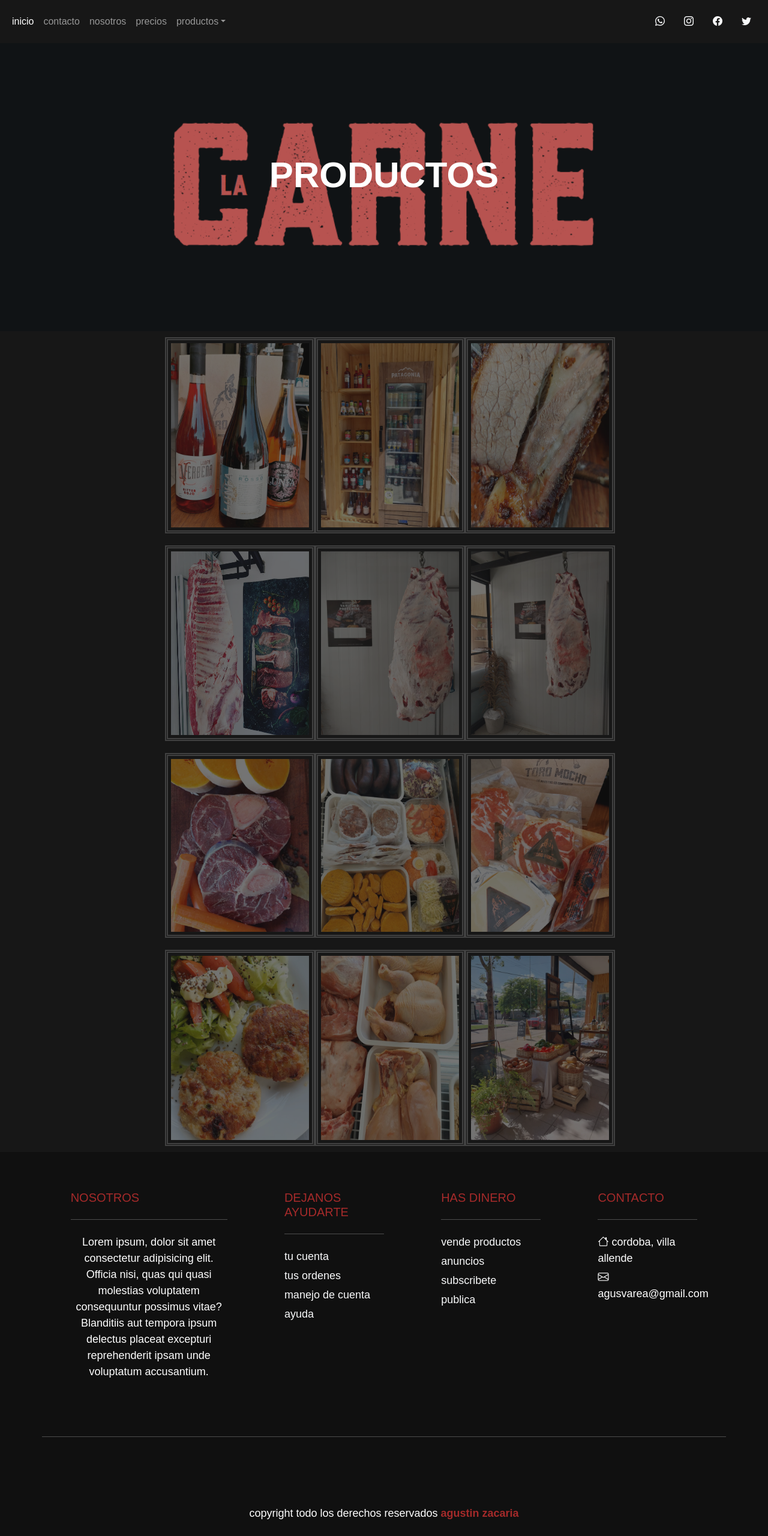
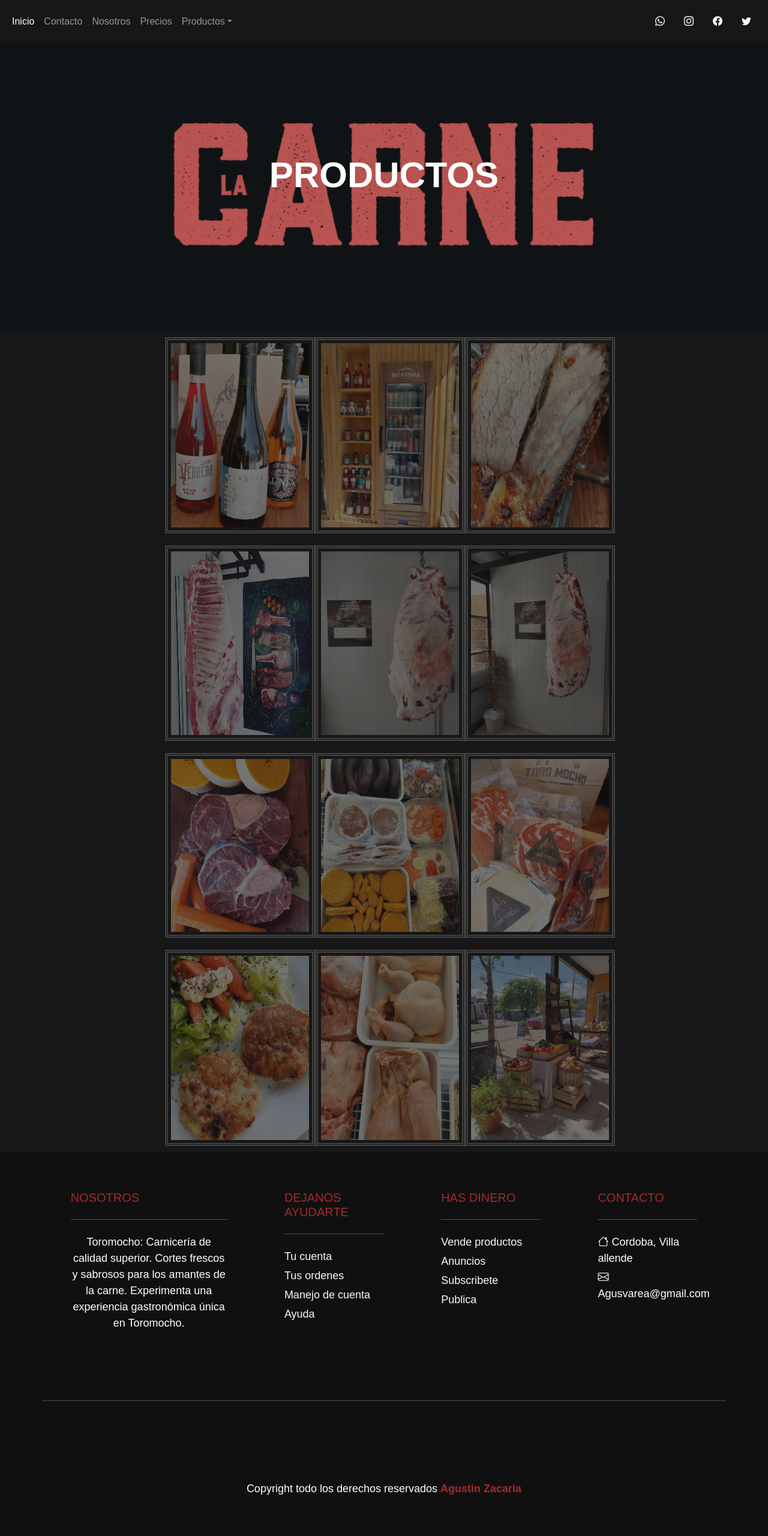
Before and after one commit to agusvarea/PreEntrega2AgustinZacaria, a website: page pages/productos.html in a window 1280 px wide. Shown: the top 2560 px of the page at 60% size. Drawn offline with nearby package versions, Linux system fonts and the light colour scheme.

Commit message:
correcciones

```diff
--- a/pages/productos.html
+++ b/pages/productos.html
@@ -23,28 +23,28 @@
           <div class="collapse navbar-collapse" id="menu">
             <ul class="navbar-nav me-auto">
               <li class="nav-item">
-                <a class="nav-link active" href="../index.html">inicio</a>
+                <a class="nav-link active" href="../index.html">Inicio</a>
               </li>
               <li class="nav-item">
-                <a class="nav-link" href="./contacto.html">contacto</a>
+                <a class="nav-link" href="./contacto.html">Contacto</a>
               </li>
               <li class="nav-item">
-                <a class="nav-link" href="./nosotros.html">nosotros</a>
+                <a class="nav-link" href="./nosotros.html">Nosotros</a>
               </li>
               <li class="nav-item">
-                <a class="nav-link" href="./precios.html">precios</a>
+                <a class="nav-link" href="./precios.html">Precios</a>
               </li>
               <li class="nav-item dropdown">
-                <a class="nav-link dropdown-toggle" href="#" id="navbardropdown" role="button" data-bs-toggle="dropdown" href="#">productos</a>
+                <a class="nav-link dropdown-toggle" href="#" id="navbardropdown" role="button" data-bs-toggle="dropdown" href="#">Productos</a>
                 <ul class="dropdown-menu bg-secundary">
                   <li>
-                    <a class="dropdown-item" href="./productos.html">carnes</a>
+                    <a class="dropdown-item" href="./productos.html">Carnes</a>
                   </li>
                   <li>
-                    <a class="dropdown-item" href="#">bebidas</a>
+                    <a class="dropdown-item" href="#">Bebidas</a>
                   </li>
                   <li>
-                    <a class="dropdown-item" href="#">verduras</a>
+                    <a class="dropdown-item" href="#">Verduras</a>
                   </li>
                 </ul>
               </li>
@@ -73,7 +73,7 @@
 
     </nav>
     <header class="content header">
-        <h1 class="title" data-aos="fade-up" data-aos-duration="3000">productos</h1>
+        <h1 class="title" data-aos="fade-up" data-aos-duration="3000">Productos</h1>
 
     </header>
     <main>
@@ -106,59 +106,58 @@
           <div class="col-md-3 col-lg-3 col-xl-3 mx-auto mt-3">
             <h5 class="text-uppercase mb-4 font-weght-bold" style="color: #a52a2a;">nosotros</h5>
             <hr class="mb-4">
-            <p class="text-center">Lorem ipsum, dolor sit amet consectetur adipisicing elit. Officia nisi,
-              quas qui quasi molestias voluptatem consequuntur possimus vitae? Blanditiis
-              aut tempora ipsum delectus placeat excepturi reprehenderit ipsam unde voluptatum accusantium.
+            <p class="text-center">Toromocho: Carnicería de calidad superior. Cortes frescos y sabrosos para los amantes de la carne.
+              Experimenta una experiencia gastronómica única en Toromocho.
             </p>
           </div>
           <div class="col-md-2 col-lg-2 col-xl-2 mx-auto mt-3">
             <h5 class="text-uppercase mb-4 font-weght-bold" style="color: #a52a2a;">dejanos ayudarte</h5>
             <hr class="mb-4">
             <p>
-              <a href="#" class="text-light">tu cuenta</a>
+              <a href="#" class="text-light">Tu cuenta</a>
             </p>
             <p>
-              <a href="#" class="text-light">tus ordenes</a>
+              <a href="#" class="text-light">Tus ordenes</a>
             </p>
             <p>
-              <a href="#" class="text-light">manejo de cuenta</a>
+              <a href="#" class="text-light">Manejo de cuenta</a>
             </p>
             <p>
-              <a href="#" class="text-light">ayuda</a>
+              <a href="#" class="text-light">Ayuda</a>
             </p>
           </div>
           <div class="col-md-2 col-lg-2 col-xl-2 mx-auto mt-3">
             <h5 class="text-uppercase mb-4 font-weght-bold" style="color: #a52a2a;">has dinero</h5>
             <hr class="mb-4">
             <p>
-              <a href="#" class="text-light">vende productos</a>
+              <a href="#" class="text-light">Vende productos</a>
             </p>
             <p>
-              <a href="#" class="text-light">anuncios</a>
+              <a href="#" class="text-light">Anuncios</a>
             </p>
             <p>
-              <a href="#" class="text-light">subscribete</a>
+              <a href="#" class="text-light">Subscribete</a>
             </p>
             <p>
-              <a href="#" class="text-light">publica</a>
+              <a href="#" class="text-light">Publica</a>
             </p>
           </div>
           <div class="col-md-2 col-lg-2 col-xl-2 mx-auto mt-3">
             <h5 class="text-uppercase mb-4 font-weght-bold" style="color: #a52a2a;">contacto</h5>
             <hr class="mb-4">
             <p>
-              <i class="bi bi-house"></i> cordoba, villa allende
+              <i class="bi bi-house"></i> Cordoba, Villa allende
             </p>
             <p>
-              <i class="bi bi-envelope"></i> agusvarea@gmail.com
+              <i class="bi bi-envelope"></i> Agusvarea@gmail.com
             </p>
           </div>
           <hr class="mb-4">
           <div class="text-center mb-2">
             <p>
-              copyright todo los derechos reservados
+              Copyright todo los derechos reservados
               <a href="#">
-                <strong style="color: #a52a2a;">agustin zacaria</strong>
+                <strong style="color: #a52a2a;">Agustin Zacaria</strong>
               </a>
             </p>
           </div>
```
